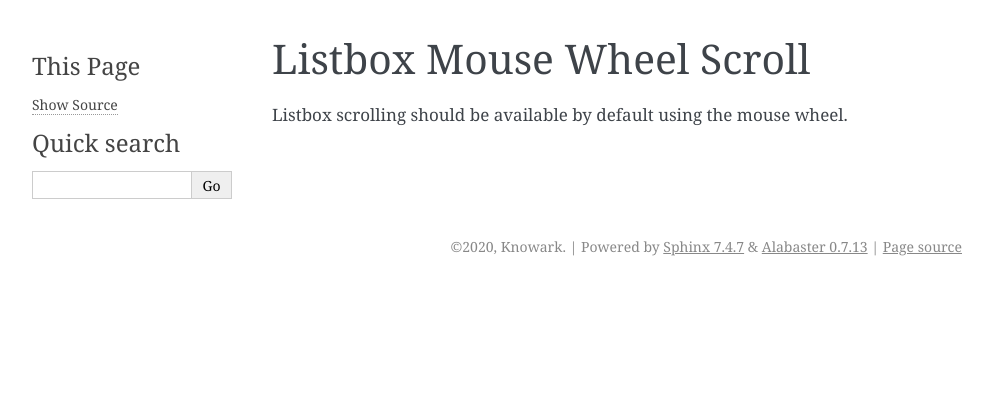
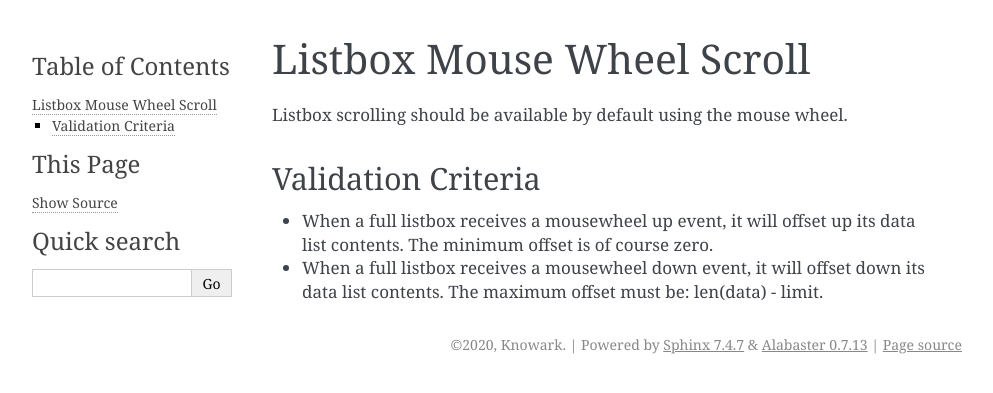
Before and after one commit to knowark/widark, a Sphinx documentation site: the page built from docs/issues/1592876137_listbox_mouse_wheel_scroll.rst, in a window 1280 px wide. Shown: the top 393 px of the page, without its empty margins (148-1141 px from the left). Built offline with Sphinx 7.4.7, drawn with Linux system fonts in a browser that asks for light colours.

Commit message:
Update mouse wheel scroll story

```diff
--- a/docs/issues/1592876137_listbox_mouse_wheel_scroll.rst
+++ b/docs/issues/1592876137_listbox_mouse_wheel_scroll.rst
@@ -3,3 +3,11 @@ Listbox Mouse Wheel Scroll
 
 Listbox scrolling should be available by default using the mouse
 wheel.
+
+Validation Criteria
+-------------------
+
+- When a full listbox receives a mousewheel up event, it will offset up
+  its data list contents. The minimum offset is of course zero.
+- When a full listbox receives a mousewheel down event, it will offset down
+  its data list contents. The maximum offset must be: len(data) - limit.
```
